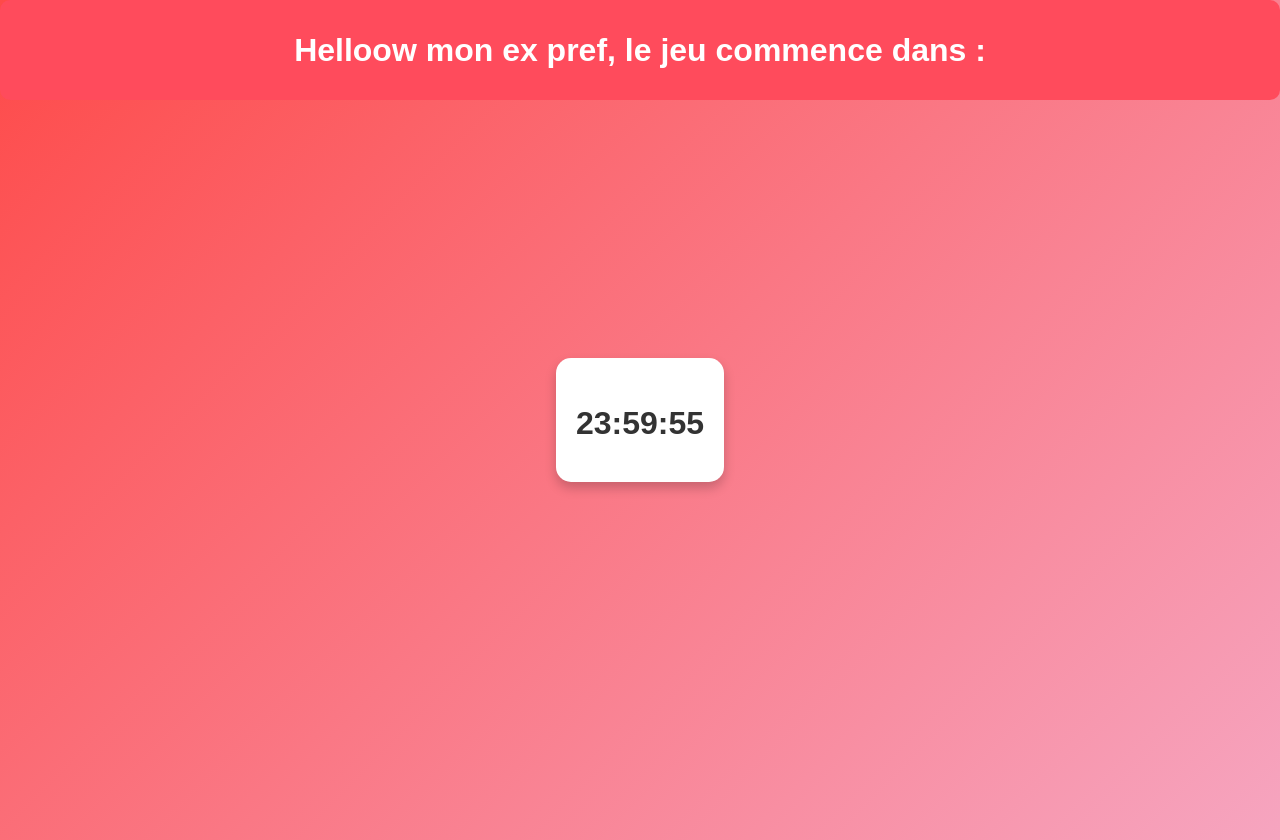
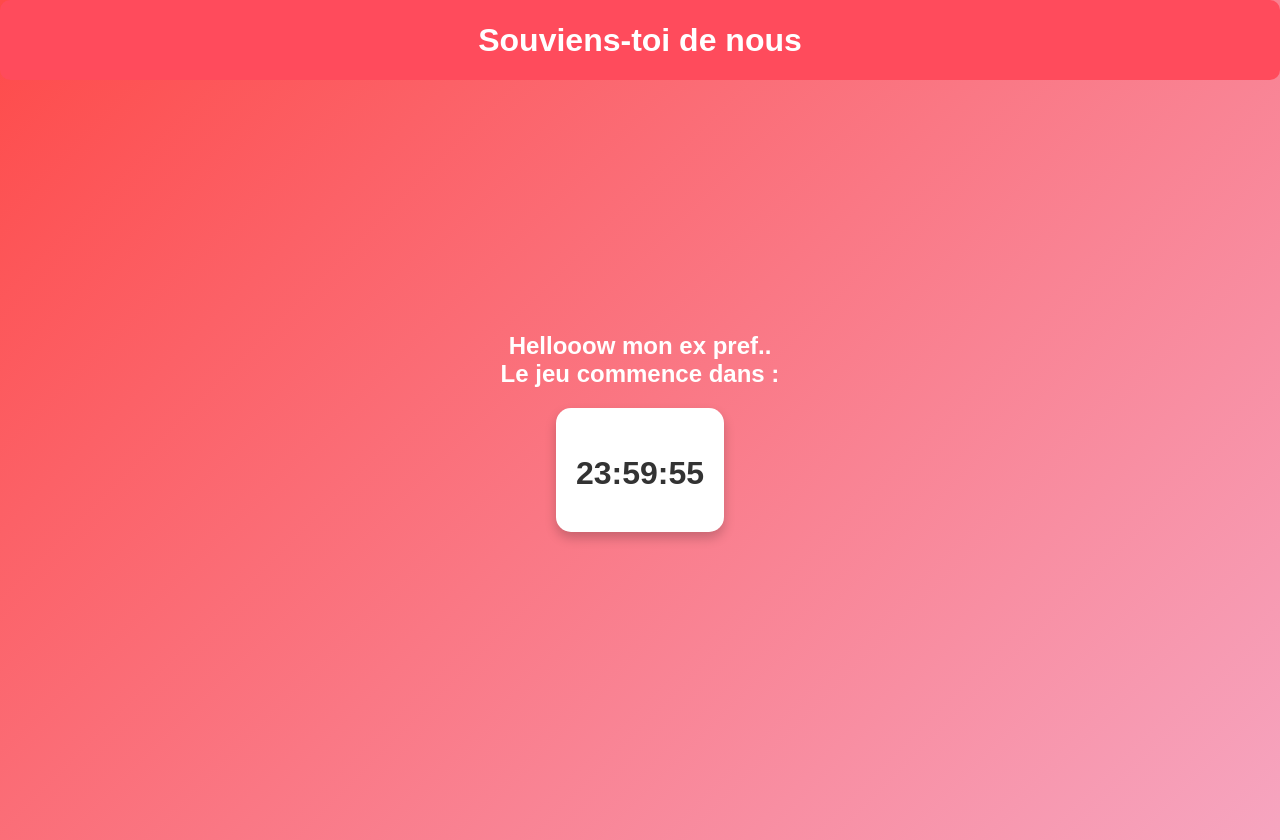
Before and after one commit to kermadihamza/enigme, a React (Create React App) app: page / in a window 1280 px wide. Built offline with nearby package versions, Linux system fonts and the light colour scheme.

Commit message:
add countdown et titre

```diff
--- a/src/components/game.tsx
+++ b/src/components/game.tsx
@@ -32,7 +32,7 @@ const Header = styled.header`
   display: flex;
   justify-content: center;
   align-items: center;
-  height: 100px;
+  height: 80px;
   box-sizing: border-box;
 `;
 
@@ -49,6 +49,12 @@ const CountdownTimer = styled.div`
 const CountdownText = styled.h2`
   font-size: 2rem;
   color: #333;
+  margin-bottom: 20px;
+`;
+
+const Subtitle = styled.h3`
+  font-size: 1.5rem;
+  color: #ffffff;
   margin-bottom: 20px;
 `;
 
@@ -91,7 +97,8 @@ export default function CountdownPage() {
 
   return (
     <Container>
-      <Header>Helloow mon ex pref, le jeu commence dans :</Header>
+      <Header>Souviens-toi de nous</Header>
+      <Subtitle>Hellooow mon ex pref.. <br></br>Le jeu commence dans :</Subtitle>
       <CountdownTimer>
         <CountdownText>{formatTime(timeLeft)}</CountdownText>
       </CountdownTimer>
```
